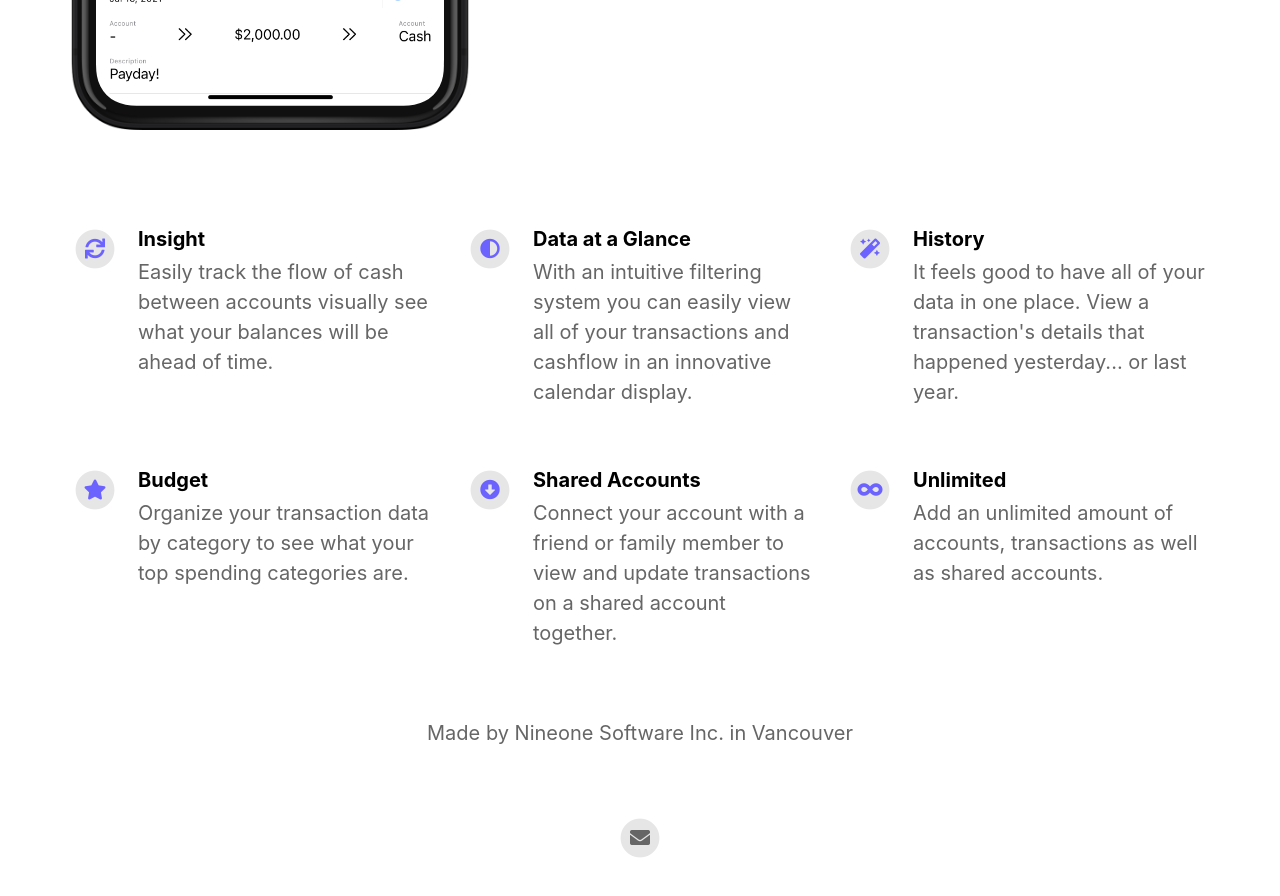
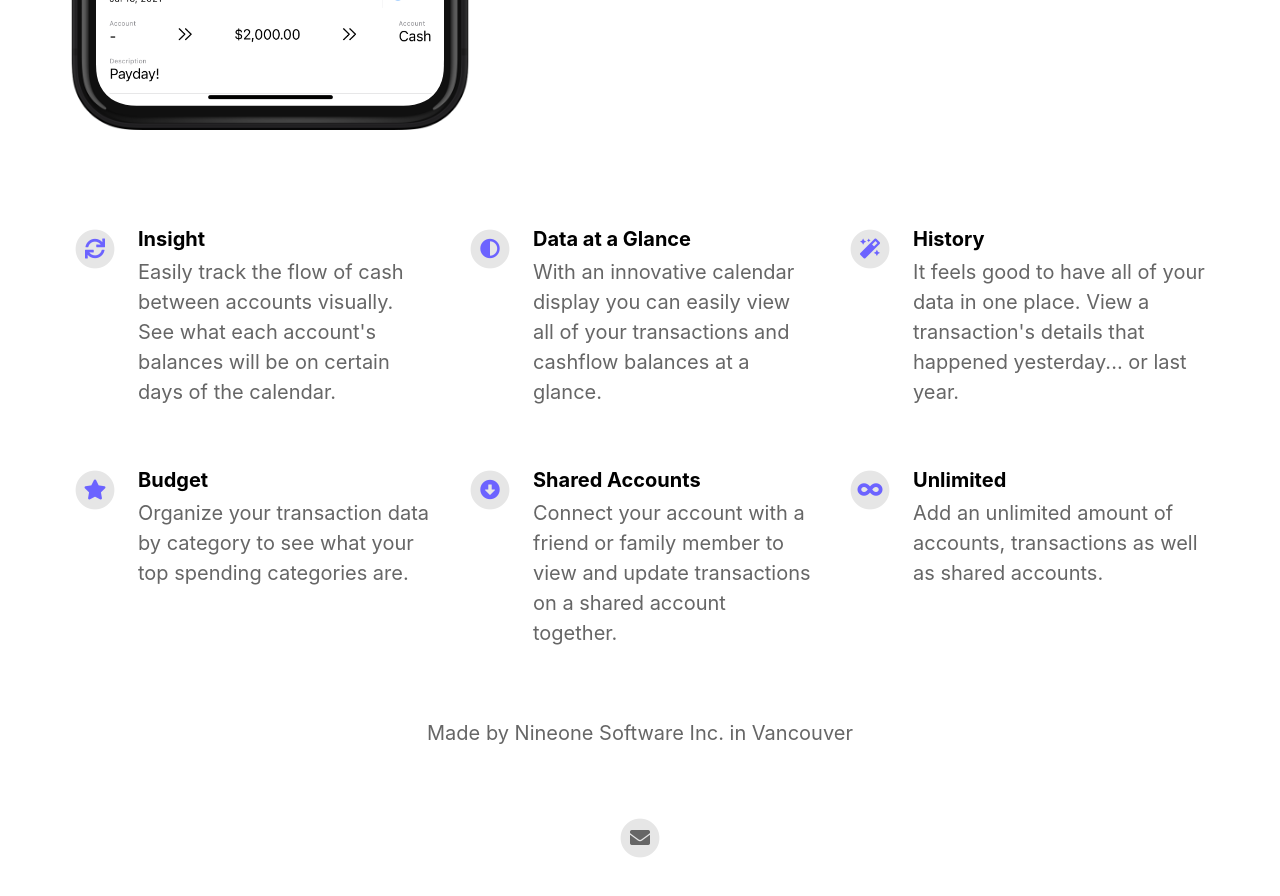
Before and after one commit to NineOneSoftware/cashflow-app-landing-page, a Jekyll site: the page built from index.html, in a window 1280 px wide and 900 px high, scrolled down 855 px. Shown: the top 896 px of the window. Built offline with Jekyll 4.4.1, drawn with Linux system fonts in a browser that asks for light colours; nearby versions of some CDN libraries.

Commit message:
update copy

```diff
--- a/_config.yml
+++ b/_config.yml
@@ -32,11 +32,11 @@ youtube_username                          :
 # Feature List                            Edit, add or remove features to be presented.
 features                                  :
   - title                                 : Insight
-    description                           : Easily track the flow of cash between accounts visually see what your balances will be ahead of time.
+    description                           : Easily track the flow of cash between accounts visually. See what each account's balances will be on certain days of the calendar.
     fontawesome_icon_name                 : sync
 
   - title                                 : Data at a Glance
-    description                           : With an intuitive filtering system you can easily view all of your transactions and cashflow in an innovative calendar display.
+    description                           : With an innovative calendar display you can easily view all of your transactions and cashflow balances at a glance.
     fontawesome_icon_name                 : adjust
 
   - title                                 : History
```
